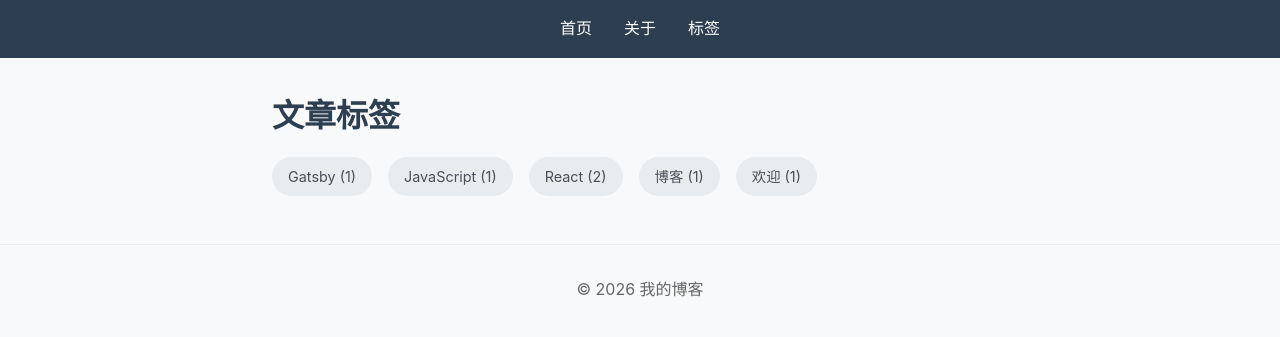
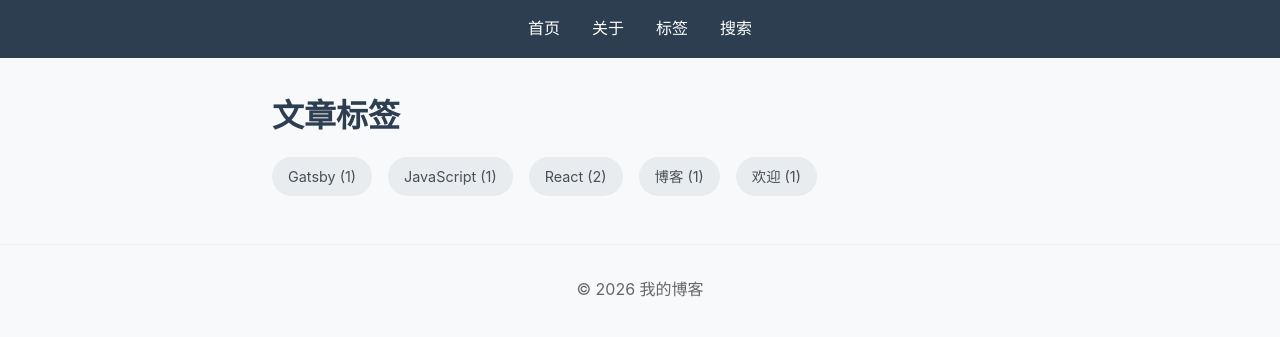
Before and after one commit to wzhu2026/wordpress-gatsby-main, a Gatsby site: page /tags in a window 1280 px wide. Built offline with nearby package versions, Linux system fonts and the light colour scheme; Gatsby itself is replaced by a stand-in of ours.

Commit message:
Update Layout.js

```diff
--- a/src/components/Layout.js
+++ b/src/components/Layout.js
@@ -11,11 +11,13 @@ const Layout = ({ children, title }) => {
         display: 'flex',
         gap: '2rem',
         justifyContent: 'center',
+        flexWrap: 'wrap',
         marginBottom: '2rem'
       }}>
         <Link to="/" style={{ color: 'white', textDecoration: 'none' }}>首页</Link>
         <Link to="/about" style={{ color: 'white', textDecoration: 'none' }}>关于</Link>
-        <Link to="/tags" style={{ color: 'white', textDecoration: 'none' }}>标签</Link>  {/* 新增 */}
+        <Link to="/tags" style={{ color: 'white', textDecoration: 'none' }}>标签</Link>
+        <Link to="/search" style={{ color: 'white', textDecoration: 'none' }}>搜索</Link>  {/* 新增 */}
       </nav>
 
       {/* 主要内容 */}
```
